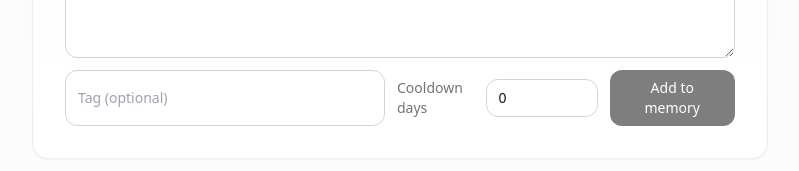
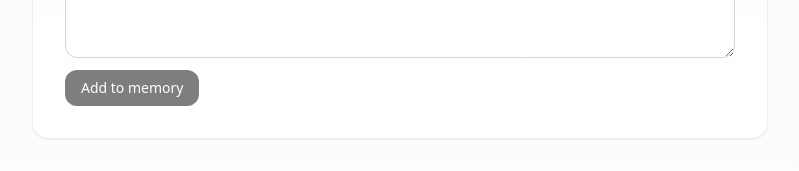
Before and after one commit to arjnpandey/everydaypinger, a Next.js app: page / in a window 1280 px wide. Shown: the part 208-379 px from the top of the page, without its empty margins (240-1039 px from the left). Built offline with nearby package versions, Linux system fonts and the light colour scheme; no server answers; the database is empty.

Commit message:
ui changes

```diff
--- a/src/app/page.tsx
+++ b/src/app/page.tsx
@@ -50,11 +50,11 @@ export default function Home() {
         <div className="mt-6 grid gap-3">
           <textarea className="textarea" placeholder="Paste a quote, note, or reminder…" value={text} onChange={e=>setText(e.target.value)} />
           <div className="flex flex-col sm:flex-row gap-3">
-            <input className="input sm:max-w-xs" placeholder="Tag (optional)" value={tag} onChange={e=>setTag(e.target.value)} />
+            {/* <input className="input sm:max-w-xs" placeholder="Tag (optional)" value={tag} onChange={e=>setTag(e.target.value)} />
             <div className="flex items-center gap-2">
               <label className="text-sm text-neutral-500">Cooldown days</label>
               <input type="number" className="input w-28" value={cooldown} min={0} onChange={e=>setCooldown(parseInt(e.target.value || '0'))} />
-            </div>
+            </div> */}
             <button className="btn w-full sm:w-auto" disabled={loading || !text.trim()} onClick={addPrompt}>{loading ? 'Adding…' : 'Add to memory'}</button>
           </div>
         </div>
```
